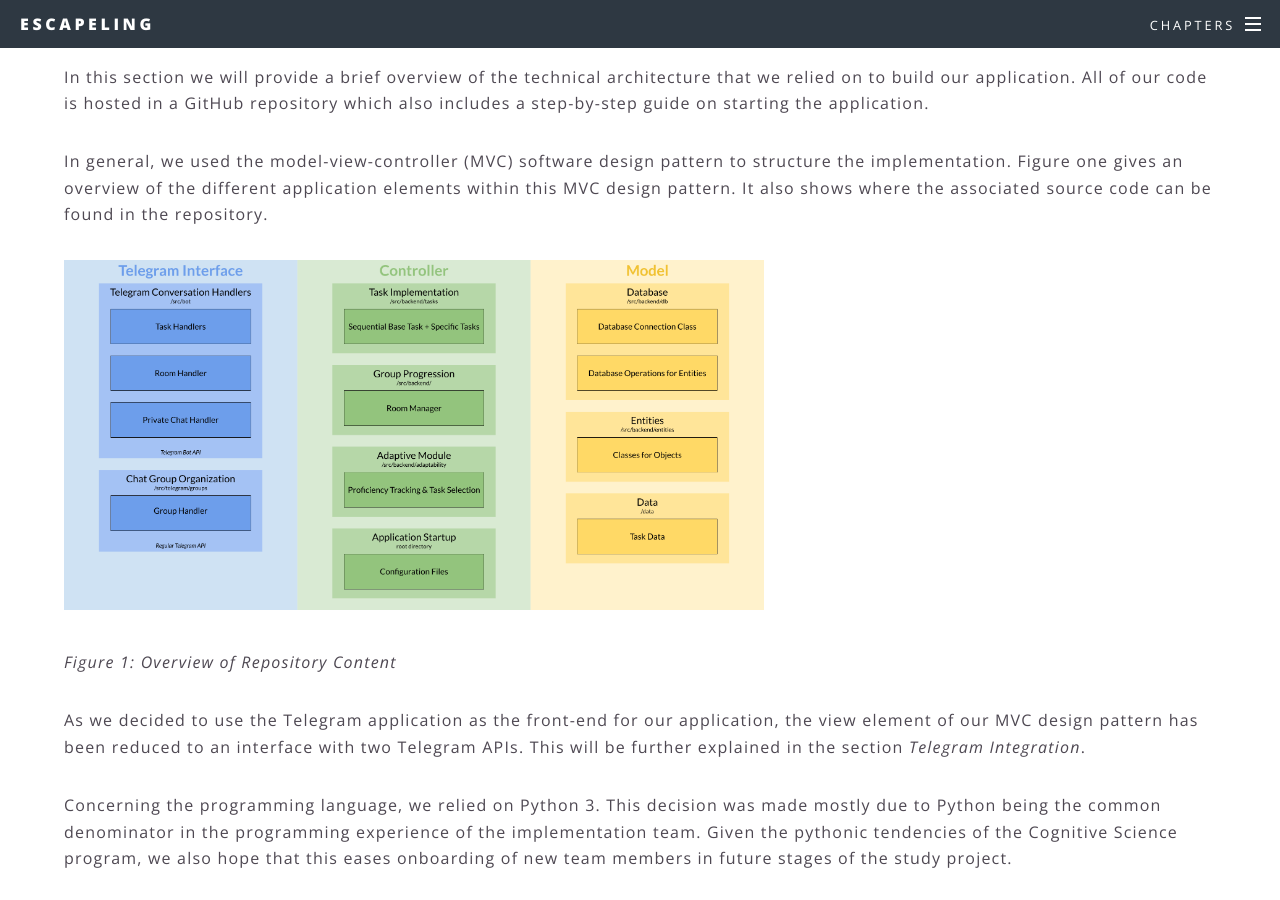
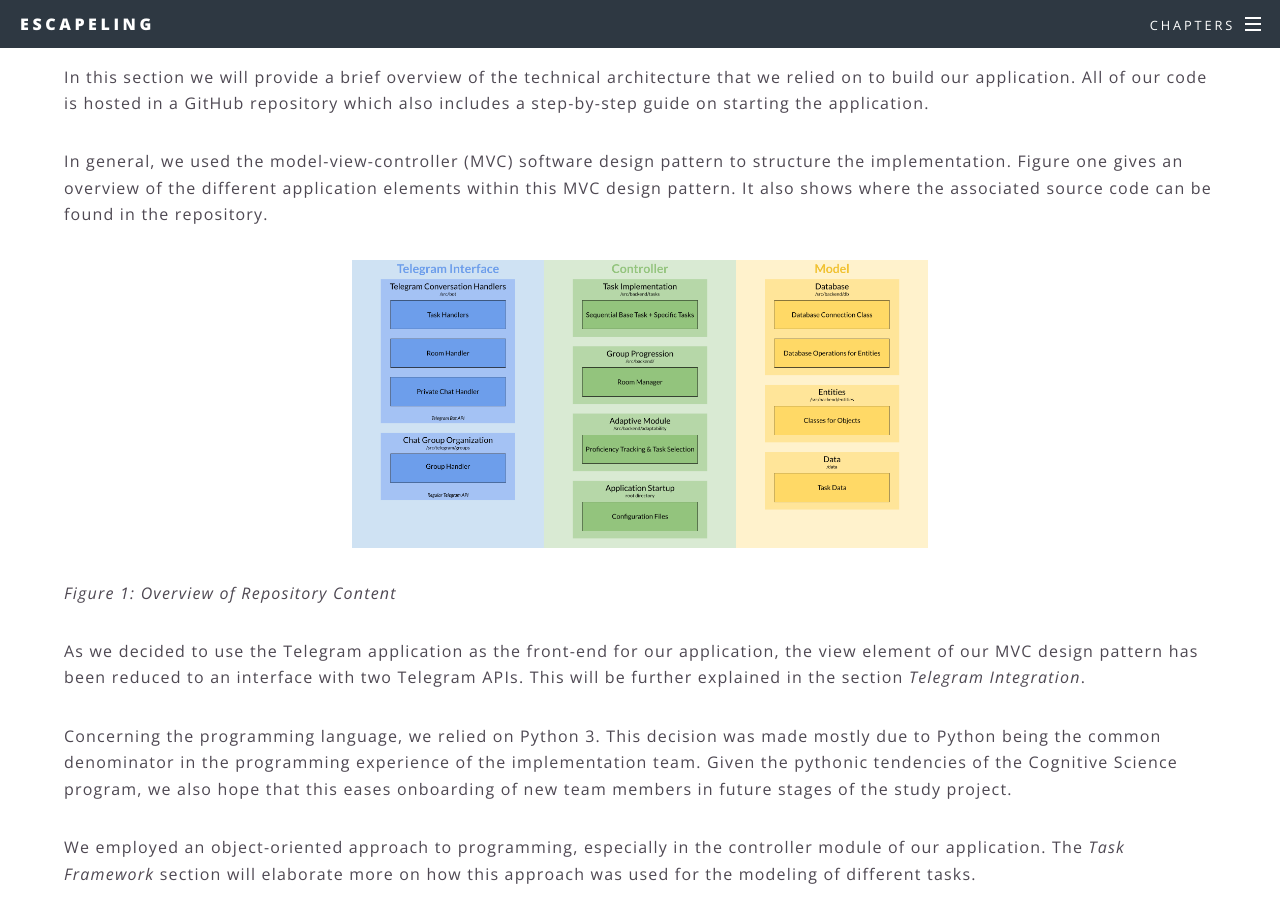
Before and after one commit to ALLUOS/ALLUOS.github.io, a Jekyll site: the page built from _posts/2020-05-02-implementation.md, in a window 1280 px wide and 900 px high, scrolled down 735 px. Built offline with Jekyll 4.4.1, drawn with Linux system fonts in a browser that asks for light colours.

Commit message:
change some images; youtube video embedded

```diff
--- a/_posts/2020-05-02-implementation.md
+++ b/_posts/2020-05-02-implementation.md
@@ -33,7 +33,7 @@ In this section we will provide a brief overview of the technical architecture t
 
 In general, we used the model-view-controller (MVC) software design pattern to structure the implementation. Figure one gives an overview of the different application elements within this MVC design pattern. It also shows where the associated source code can be found in the repository.
 
-<img src="https://github.com/ALLUOS/ALLUOS.github.io/raw/master/assets/images/software_architecture_overview.png" alt="Figure 1: Overview of Repository Content" width="700">
+<img src="https://github.com/ALLUOS/ALLUOS.github.io/raw/master/assets/images/software_architecture_overview.png" alt="Figure 1: Overview of Repository Content" class="center">
 
 *Figure 1: Overview of Repository Content*
 
@@ -65,7 +65,7 @@ To structure the conversations between the bot and the users we implemented diff
 #### Private Chat Handler
 The interaction between the bot and a user in a private chat is handled by the private chat handler. Its purpose is to register a user for the app, add the user to a group or create a group, and tell the user the beginning of the story. It can also deal with some problems that may occur when creating the group. The handler is started with the */start*-command sent to the bot in a private chat. Afterwards the user is guided through the conversation by the use of reply keyboards sent to the user. Figure 2 shows the general conversation flow of the private chat handler. For simplicity, error handling is not covered in the figure.
 
-<img src="https://github.com/ALLUOS/ALLUOS.github.io/raw/master/assets/images/PrivateChatInteraction.png" alt="Figure 2: Conversation flow of the private chat handler including backend activities" width="700">
+<img src="https://github.com/ALLUOS/ALLUOS.github.io/raw/master/assets/images/PrivateChatInteraction.png" alt="Figure 2: Conversation flow of the private chat handler including backend activities" class="center">
 
 *Figure 2: Conversation flow of the private chat handler including backend activities*
 
@@ -127,7 +127,7 @@ After a message is sent, `update_word_counts(message, user)` is called in order
 
 Following the third and final discussion round, three polls will be presented using reply keyboards and used along with the dictionaries by the `is_correct(self)` method to determine whether the task was successfully completed or not. Figure 3 shows a flow chart of the task up until the point where the users' have to input the code and choose the subsequent task.
 
-<img src="https://github.com/ALLUOS/ALLUOS.github.io/blob/semester_two/assets/images/DiscussionFlowchart.png" alt="Figure 3: Flow of the discussion task including backend activities" width="500">
+<img src="https://github.com/ALLUOS/ALLUOS.github.io/blob/semester_two/assets/images/DiscussionFlowchart.png" alt="Figure 3: Flow of the discussion task including backend activities" class="center">
 
 *Figure 3: Flow of the discussion task including backend activities*
 
@@ -146,7 +146,7 @@ Our implementation of the adaptive module of the language learning application r
 ### Language Proficiency Model
 The hierarchical model contains two language domains on the first level that reflect the main set of skills: Grammar and vocabulary (cf. Figure 3). The sentence correction tasks focuses on grammar skills whilst the vocabulary guessing task aims to augment the users' vocabulary. On the second level, the domains are subdivided into more granular sub-skills, e.g. relative clauses or gerunds in the grammar domain.
 
-<img src="https://github.com/ALLUOS/ALLUOS.github.io/raw/master/assets/images/difficulty-model.png" alt="Figure 3: Graph visualization of the hierarchical difficulty model." width="700">
+<img src="https://github.com/ALLUOS/ALLUOS.github.io/raw/master/assets/images/difficulty-model.png" alt="Figure 3: Graph visualization of the hierarchical difficulty model." class="center">
 
 *Figure 3: Graph visualization of the hierarchical difficulty model.*
 
@@ -180,7 +180,7 @@ Therefore, we propose to devote more resources towards the adaptive model in the
 ### Introduction
 Given the implementation design, it is necessary to store data for efficient retrieval during application runtime. The bot deals with user data and other essential data from Telegram that we had to store, update, and retrieve in real time. As the data is relational in nature, we structured these relationships in a backend PostgreSQL database. Each table in the database contains records and attributes which may be visualized as rows and columns (cf. Figure 4).
 
-<img src="https://github.com/ALLUOS/ALLUOS.github.io/raw/master/assets/images/sentence_data.png" alt="Figure 4: Sentence Correction Data" width="700">
+<img src="https://github.com/ALLUOS/ALLUOS.github.io/raw/master/assets/images/sentence_data.png" alt="Figure 4: Sentence Correction Data" class="center">
 
 *Figure 4: Sample database table entry from the sentence correction task table.*
 
```
Also changed, not shown: _posts/2020-04-02-storytelling.md (+5 -1 lines), _posts/2020-04-04-testS2.md (+4 -4 lines), _posts/2020-05-03-design.md (+1 -1 lines), assets/images/favicon.png.
